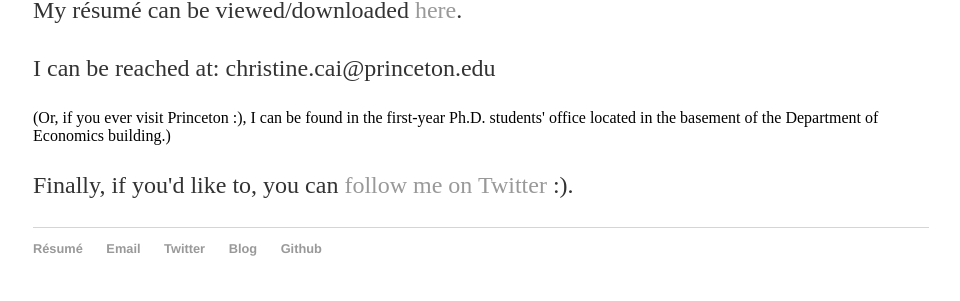
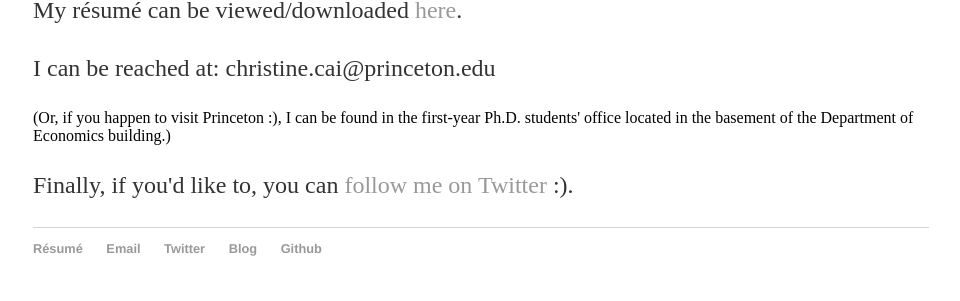
Before and after one commit to christinecai/christinecai.github.io, a Jekyll site: the page built from index.html, in a window 1280 px wide. Shown: the part 736-1037 px from the top of the page, without its empty margins (159-1119 px from the left). Built offline with Jekyll 4.4.1, drawn with Linux system fonts in a browser that asks for light colours.

Commit message:
Update index.html

```diff
--- a/index.html
+++ b/index.html
@@ -26,7 +26,7 @@ title: Christine Cai
 
 	<p>My résumé can be viewed/downloaded <a href="/resume/resume_website.pdf">here</a>.</p>
 
-	<p>I can be reached at: christine.cai@princeton.edu </p> (Or, if you ever visit Princeton :), I can be found in the first-year Ph.D. students' office located in the basement of the Department of Economics building.) </p>
+	<p>I can be reached at: christine.cai@princeton.edu </p> (Or, if you happen to visit Princeton :), I can be found in the first-year Ph.D. students' office located in the basement of the Department of Economics building.) </p>
 
 	<p>Finally, if you'd like to, you can <a href="https://twitter.com/Christine_Cai27">follow me on Twitter</a> :).</p>
 
```
